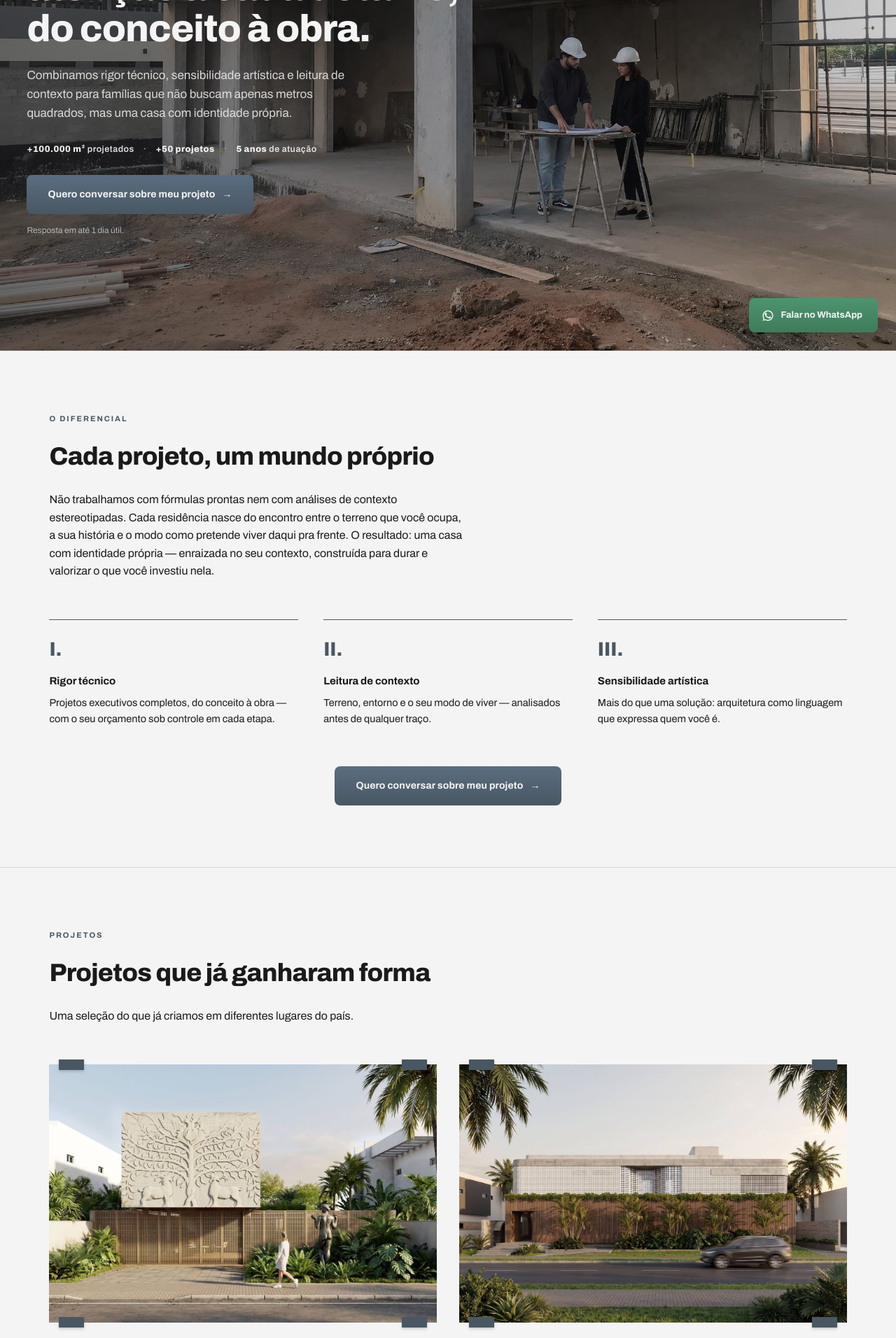
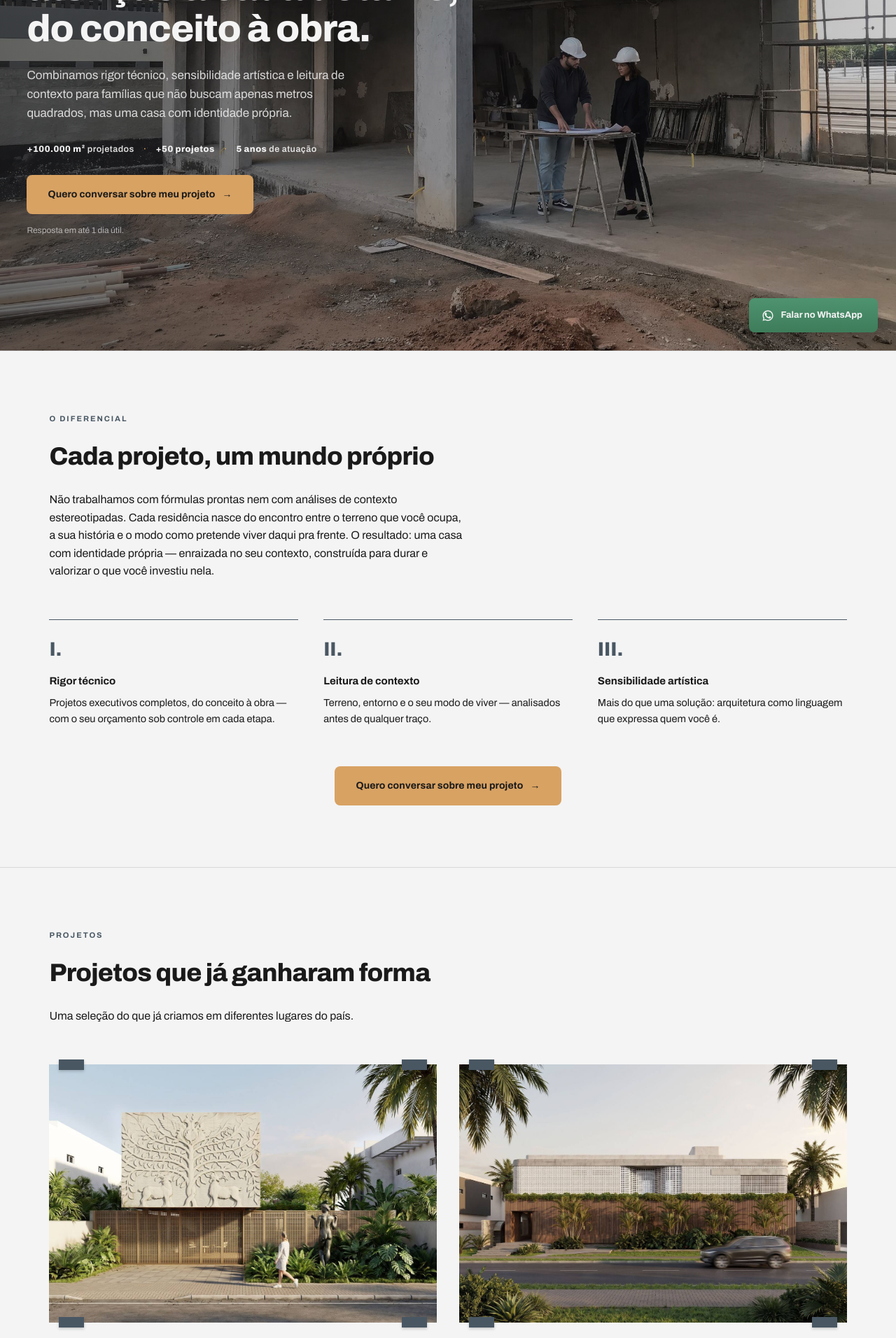
Before and after one commit to cidclementino/projetos-odisse, a Jekyll site: the page built from residencial/index.html, in a window 1280 px wide. Shown: the part 399-2311 px from the top of the page at 70% size. Built offline with Jekyll 4.4.1, drawn with Linux system fonts in a browser that asks for light colours.

Commit message:
Update index.html

```diff
--- a/residencial/index.html
+++ b/residencial/index.html
@@ -2,6 +2,11 @@
 layout: default
 title: "Odisse Arquitetos — Projetos Residenciais"
 ---
+<style>
+  /* CTA dos formulários desta página: laranja/gold sólido, sem gradiente */
+  .cta-form{ background:var(--gold); color:var(--escuro); }
+  .cta-form:hover{ background:#c68f52; }
+</style>
 {% assign hero_img = site.data.residencial_conteudo.hero.imagem %}
 <!-- HERO -->
 <section class="hero">
@@ -18,7 +23,7 @@ title: "Odisse Arquitetos — Projetos Residenciais"
     <div class="proof-line">
       <b>{{ site.data.residencial_conteudo.hero.m2 }}</b> projetados <span class="dot">·</span> <b>{{ site.data.residencial_conteudo.hero.projetos }}</b> <span class="dot">·</span> <b>{{ site.data.residencial_conteudo.hero.anos }}</b> de atuação
     </div>
-    <a href="/formulario-residencial/" class="cta-btn">{{ site.data.residencial_conteudo.hero.cta_texto }} <span class="arrow">→</span></a>
+    <a href="/formulario-residencial/" class="cta-btn cta-form">{{ site.data.residencial_conteudo.hero.cta_texto }} <span class="arrow">→</span></a>
     <div class="hero-form-note">Resposta em até 1 dia útil.</div>
   </div>
 </section>
@@ -44,7 +49,7 @@ title: "Odisse Arquitetos — Projetos Residenciais"
     </div>
 
     <div class="center-cta">
-      <a href="/formulario-residencial/" class="cta-btn">{{ site.data.residencial_conteudo.hero.cta_texto }} <span class="arrow">→</span></a>
+      <a href="/formulario-residencial/" class="cta-btn cta-form">{{ site.data.residencial_conteudo.hero.cta_texto }} <span class="arrow">→</span></a>
     </div>
   </div>
 </section>
@@ -79,7 +84,7 @@ title: "Odisse Arquitetos — Projetos Residenciais"
     </div>
 
     <div class="center-cta">
-      <a href="/formulario-residencial/" class="cta-btn gold">{{ site.data.residencial_conteudo.prova_visual.cta_texto }} <span class="arrow">→</span></a>
+      <a href="/formulario-residencial/" class="cta-btn cta-form">{{ site.data.residencial_conteudo.prova_visual.cta_texto }} <span class="arrow">→</span></a>
     </div>
   </div>
 </section>
@@ -104,7 +109,7 @@ title: "Odisse Arquitetos — Projetos Residenciais"
     </div>
 
     <div class="center-cta">
-      <a href="/formulario-residencial/" class="cta-btn">{{ site.data.residencial_conteudo.hero.cta_texto }} <span class="arrow">→</span></a>
+      <a href="/formulario-residencial/" class="cta-btn cta-form">{{ site.data.residencial_conteudo.hero.cta_texto }} <span class="arrow">→</span></a>
     </div>
   </div>
 </section>
@@ -265,7 +270,7 @@ title: "Odisse Arquitetos — Projetos Residenciais"
     <div class="eyebrow section-eyebrow">Comece agora</div>
     <h2 class="display section-title">{{ site.data.residencial_conteudo.cta_final.titulo }}</h2>
     <p class="section-body">{{ site.data.residencial_conteudo.cta_final.descricao }}</p>
-    <a href="/formulario-residencial/" class="cta-btn gold">{{ site.data.residencial_conteudo.cta_final.cta_texto }} <span class="arrow">→</span></a>
+    <a href="/formulario-residencial/" class="cta-btn cta-form">{{ site.data.residencial_conteudo.cta_final.cta_texto }} <span class="arrow">→</span></a>
   </div>
 </section>
 
```
